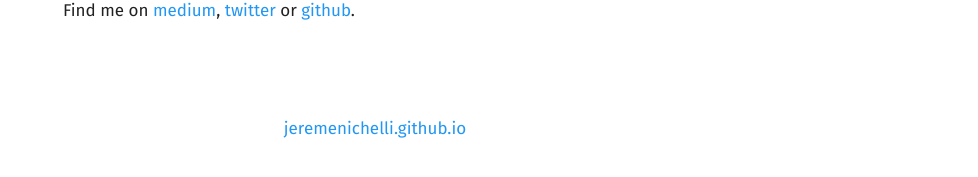
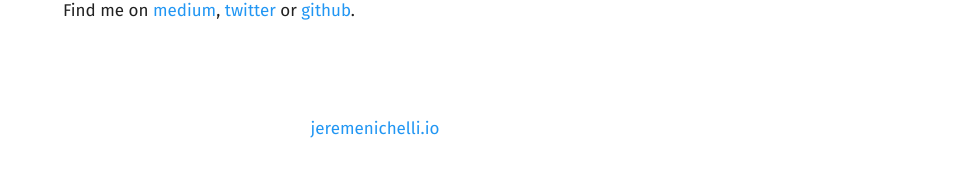
Before and after one commit to jeremenichelli/jeremenichelli.github.io, a Jekyll site: the page built from index.md, in a window 1280 px wide. Shown: the part 526-703 px from the top of the page, without its empty margins (265-1243 px from the left). Built offline with Jekyll 4.4.1, drawn with Linux system fonts in a browser that asks for light colours.

Commit message:
Update footer url

```diff
--- a/_config.yml
+++ b/_config.yml
@@ -2,7 +2,7 @@
 title: Jeremias Menichelli
 author: Jeremias Menichelli
 description: "I work as a front end developer to make the web better, using JavaScript and CSS to build beautiful products, with a big eye on usability and performance."
-url: jeremenichelli.github.io
+url: jeremenichelli.io
 baseurl: ""
 
 # Build settings
```
